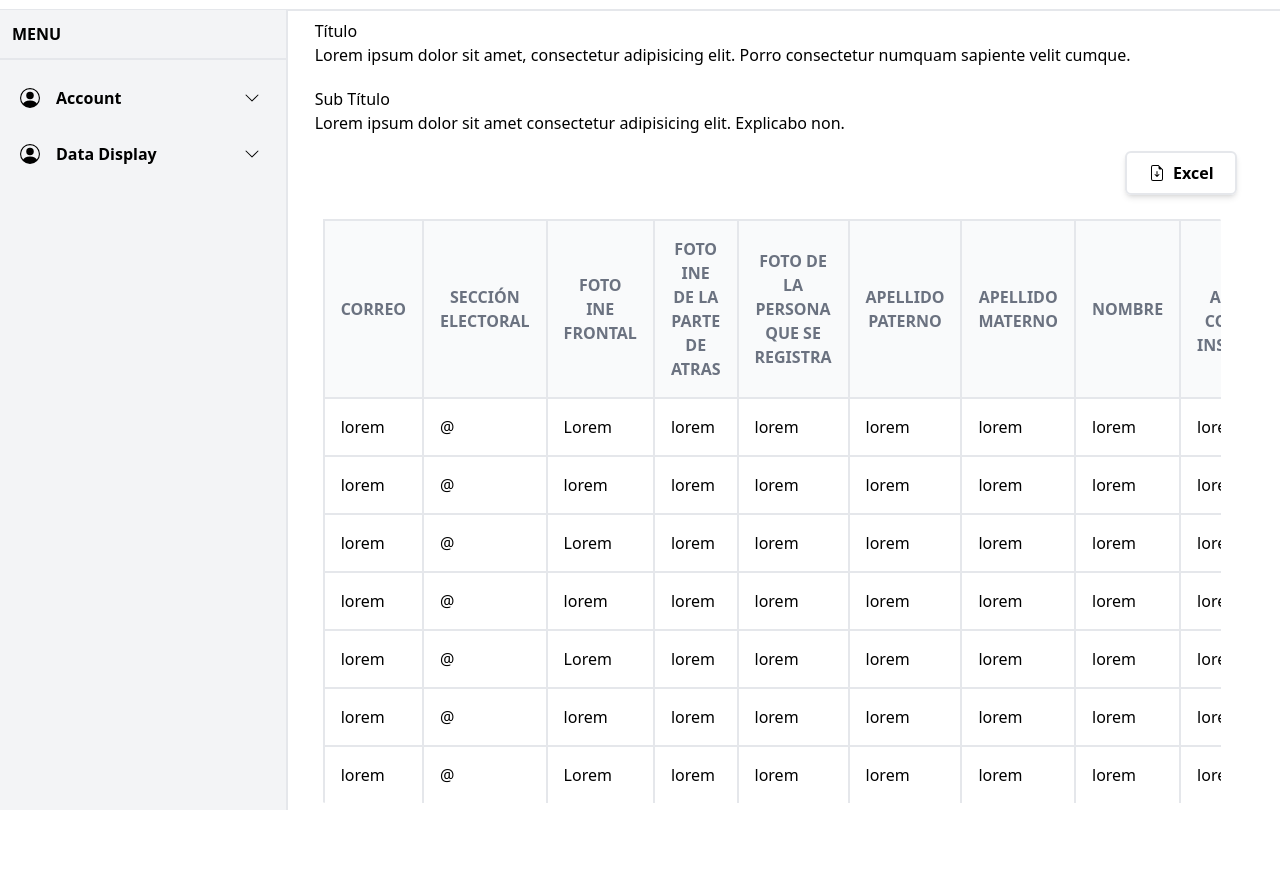
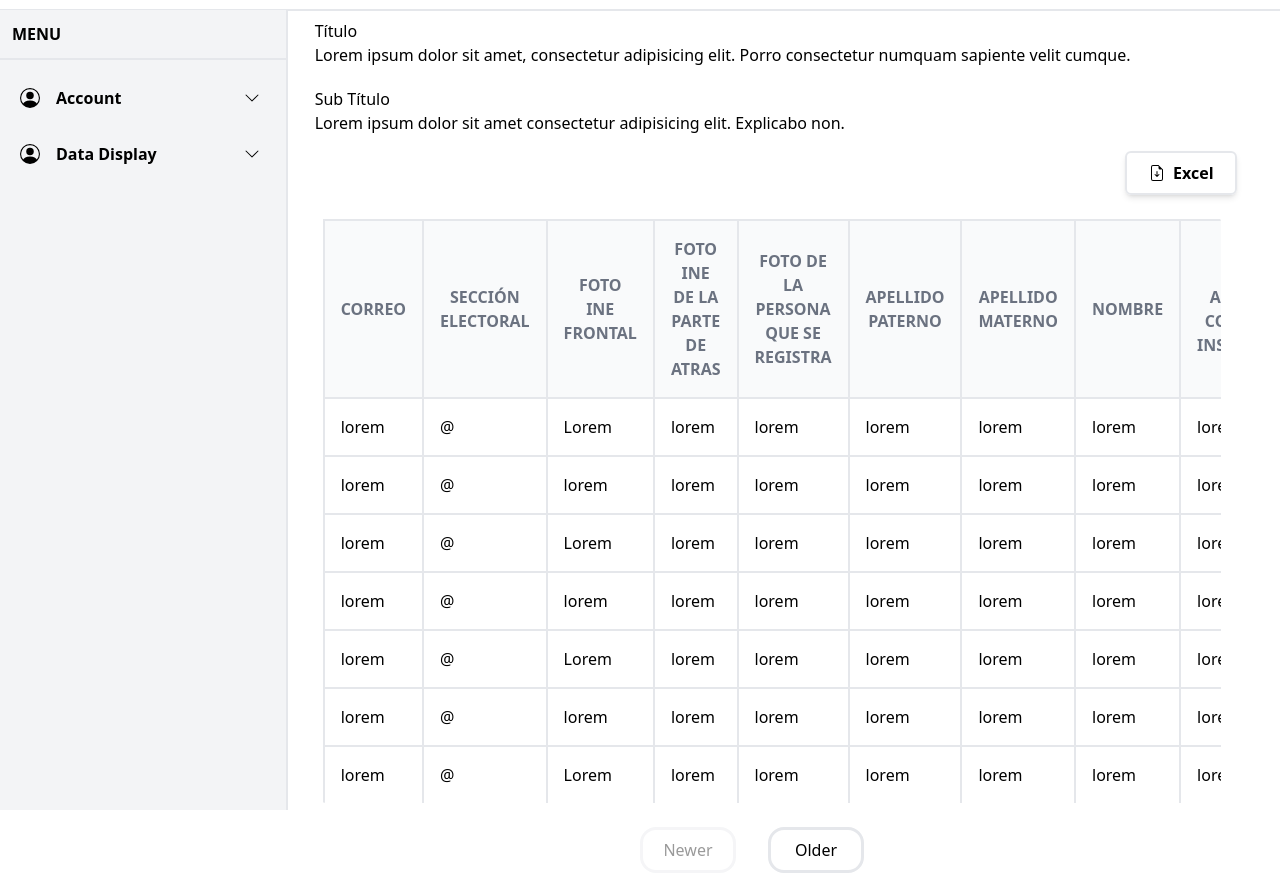
Before and after one commit to Diego2Drm/formulario, a website: page src/table.html in a window 1280 px wide. Shown: the part 65-946 px from the top of the page. Before the commit the page ends 884 px from the top, so only its background shows below. Drawn offline with Linux system fonts and the light colour scheme.

Commit message:
Paginación

```diff
--- /dev/null
+++ b/src/page.css
@@ -0,0 +1,26 @@
+.page__nav{
+    width: 100%;
+    margin: .5rem 0;
+    display: flex;
+    justify-content: center;
+}
+.page__nav nav .pager {
+    display: flex;
+}
+.page__nav nav .pager li a{
+    display: inline-block;
+    border: .2rem solid #e5e7eb;
+    padding: .5rem;
+    width: 6rem;
+    border-radius: 1rem;
+    text-align: center;
+    margin-right: 2rem;
+}
+.pager li a:hover{
+    background: #f2f2f2f2;
+   }
+.pager > .disabled > a{
+    opacity: .4;
+    cursor: no-drop;
+
+}
--- a/src/table.html
+++ b/src/table.html
@@ -6,6 +6,7 @@
   <meta name="viewport" content="width=device-width, initial-scale=1.0">
   <title>Table</title>
   <link rel="stylesheet" href="./output.css">
+  <link rel="stylesheet" href="./page.css">
 
 </head>
 
@@ -57,7 +58,7 @@
                     </svg></span>
                 </div>
                 <ul id="accountList" class="submenulist inactive">
-                  <li><a href="">Settings</a></li>
+                  <li><a href="./customerDetail.html">Settings</a></li>
                   <li><a href="">lorem.</a></li>
                   <li><a href="">lorem.</a></li>
                 </ul>
@@ -137,7 +138,7 @@
     </nav>
   </header>
 
-  <main class="w-full lg:pl-64 pt-12 ">
+  <main class="w-full lg:pl-64 pt-12 lg:h-screen">
     <section class="w-80 mx-auto mt-5 bg-white rounded-xl p-4 md:w-11/12">
       <div>
         <h1>Título</h1>
@@ -147,7 +148,7 @@
         <h2 class="mt-5">Sub Título</h2>
         <p>Lorem ipsum dolor sit amet consectetur adipisicing elit. Explicabo non.</p>
         <div class="w-full flex justify-end m-4">
-          <button type="button" class="border-2 text-center p-2 font-semibold w-28 flex items-center justify-center rounded-md cursor-pointer shadow-md hover:bg-gray-300">
+          <button type="button" class="border-2 text-center p-2 font-semibold w-28 flex items-center justify-center rounded-md cursor-pointer shadow-md hover:bg-[#2f7d32] hover:text-white">
             <svg xmlns="http://www.w3.org/2000/svg" width="16" height="16" fill="currentColor" class="bi bi-file-earmark-arrow-down mr-2" viewBox="0 0 16 16">
               <path d="M8.5 6.5a.5.5 0 0 0-1 0v3.793L6.354 9.146a.5.5 0 1 0-.708.708l2 2a.5.5 0 0 0 .708 0l2-2a.5.5 0 0 0-.708-.708L8.5 10.293V6.5z"/>
               <path d="M14 14V4.5L9.5 0H4a2 2 0 0 0-2 2v12a2 2 0 0 0 2 2h8a2 2 0 0 0 2-2zM9.5 3A1.5 1.5 0 0 0 11 4.5h2V14a1 1 0 0 1-1 1H4a1 1 0 0 1-1-1V2a1 1 0 0 1 1-1h5.5v2z"/>
@@ -353,6 +354,23 @@
       </div>
 
     </section>
+
+    <section class="page__nav">
+      <nav>
+        <ul class="pager">
+          <li class="disabled">
+            <a href="#" aria-label="Previous">
+              <span aria-hidden="true">Newer</span>
+            </a>
+          </li>
+          <li>
+            <a href="http://localhost:8080/personas?page=2" aria-label="Next">
+              <span aria-hidden="true">Older</span>
+            </a>
+          </li>
+        </ul>
+      </nav>
+    </section>
   </main>
 
   <script src="./table.js"></script>
```
